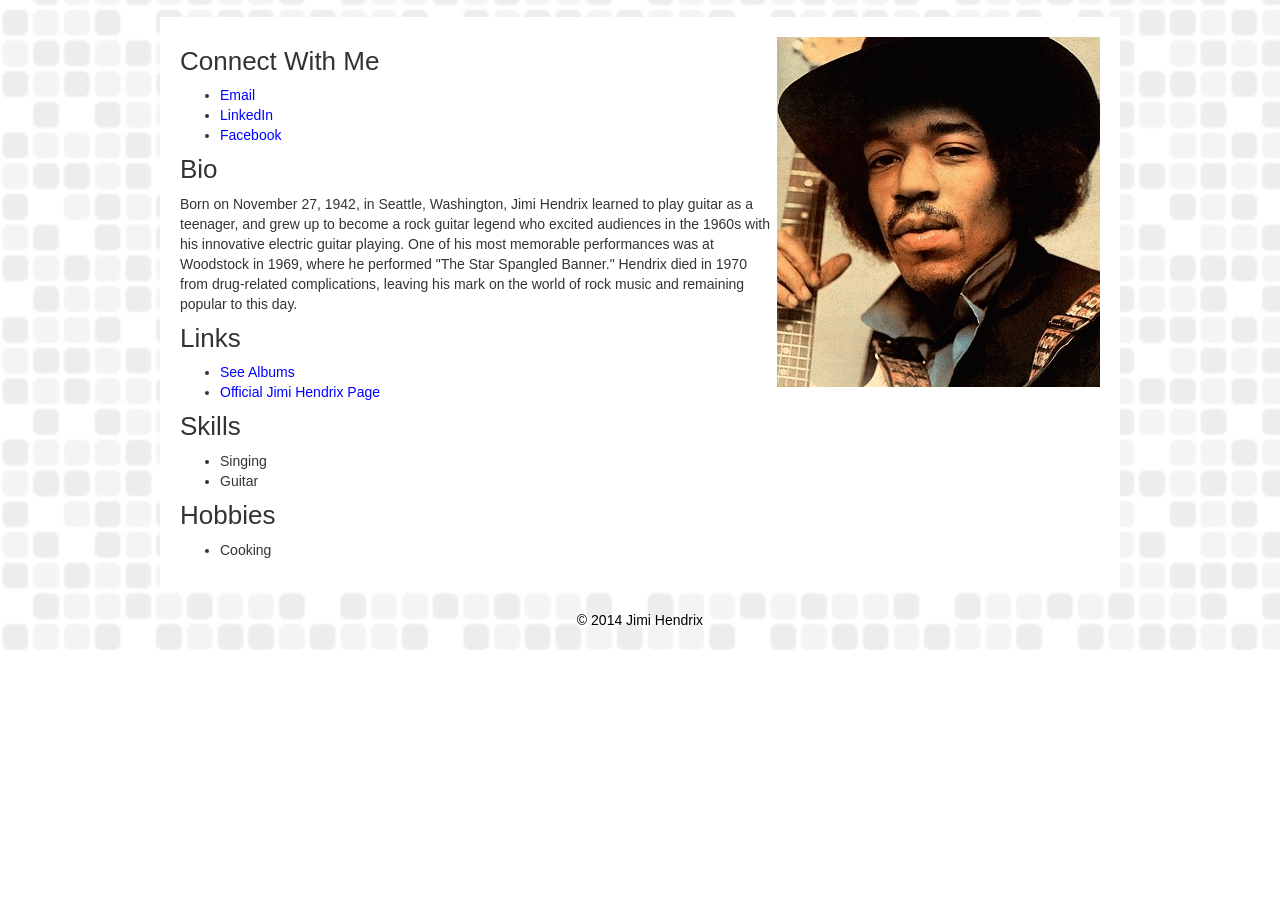
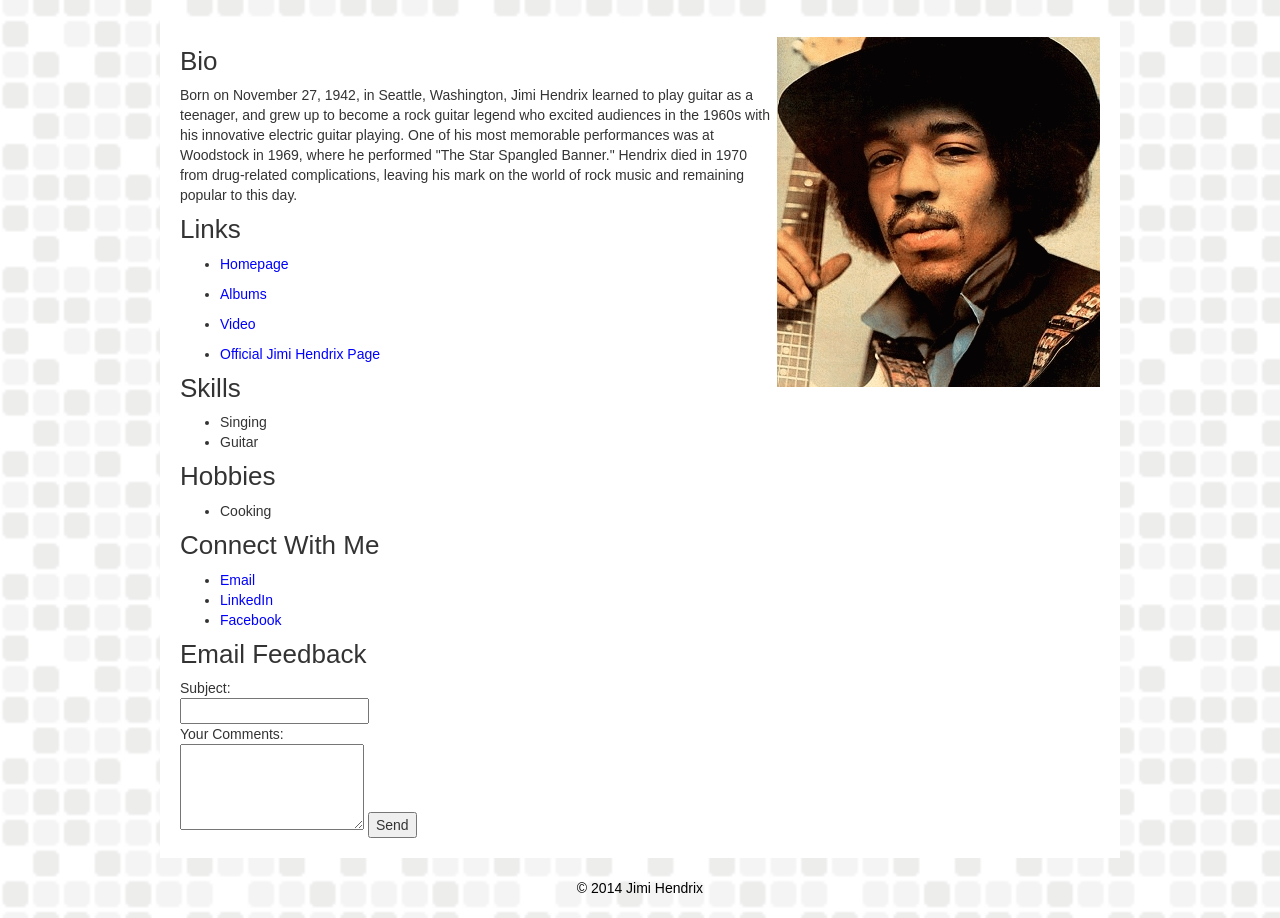
Before and after one commit to RyanZ123/ryanz123.github.io, a plain HTML site: page index.html in a window 1280 px wide. Shown: the part 154-1072 px from the top of the page. Before the commit the page ends 804 px from the top, so only its background shows below. Drawn offline with nearby package versions, Linux system fonts and the light colour scheme.

Commit message:
Final
Final

```diff
--- a/index.html
+++ b/index.html
@@ -13,6 +13,7 @@
     <ul class="nav nav-pills">
       <li class="active"><a href="index.html">Home</a></li>
       <li><a href="albums.html">Albums</a></li>
+      <li><a href="video.html">Videos</a></li>
     </ul>
   </div>
 <div class="page-header" id="header">
@@ -22,14 +23,7 @@
     <p>
       <img src="jimi.jpg">
     </p>
-    <section>
-      <h4>Connect With Me</h4>
-      <ul>
-        <li><a href="mailto:ryan-zhao@kellogg.northwestern.edu">Email</a></li>
-        <li><a href="http://www.linkedin.com/in/zhaoryan/">LinkedIn</a></li>
-        <li><a href="http://facebook.com/walterwhite">Facebook</a></li>
-      </ul>
-    </section>
+
     <section>
       <h4>Bio</h4>
       <p>
@@ -40,8 +34,16 @@
     <section>
       <h4>Links</h4>
       <section>
-        <ul>
-        <li><a href="albums.html">See Albums</a></li>
+      <ul>
+        <li><a href="index.html">Homepage</a></li>
+      </ul>
+      <ul>
+        <li><a href="albums.html">Albums</a></li>
+      </ul>
+      <ul>
+        <li><a href="video.html">Video</a></li>
+      </ul>
+      <ul>
         <li><a href="http://www.jimihendrix.com">Official Jimi Hendrix Page</a></li>
         </ul>
       </section>
@@ -59,6 +61,23 @@
         <li>Cooking</li>
       </ul>
     </section>
+      <section>
+      <h4>Connect With Me</h4>
+      <ul>
+        <li><a href="mailto:ryan-zhao@kellogg.northwestern.edu">Email</a></li>
+        <li><a href="http://www.linkedin.com/in/zhaoryan/">LinkedIn</a></li>
+        <li><a href="http://facebook.com/walterwhite">Facebook</a></li>
+       </section>
+       <section>
+       <h4>Email Feedback</h4>
+        <form action="mailto:test@test.com" method="GET">
+            Subject:<br><input name="subject" type="text" /><br>
+            Your Comments:<br><textarea name="body" rows="4" cols="20"></textarea>
+            <input type="submit" value="Send" />
+        </form>
+        </section>
+      </ul>
+    </section>
   </div>
   <div id="footer">
     © 2014 Jimi Hendrix
```
Also changed, not shown: albums.html (+7 -0 lines), video.html (added, +50 -0 lines).
